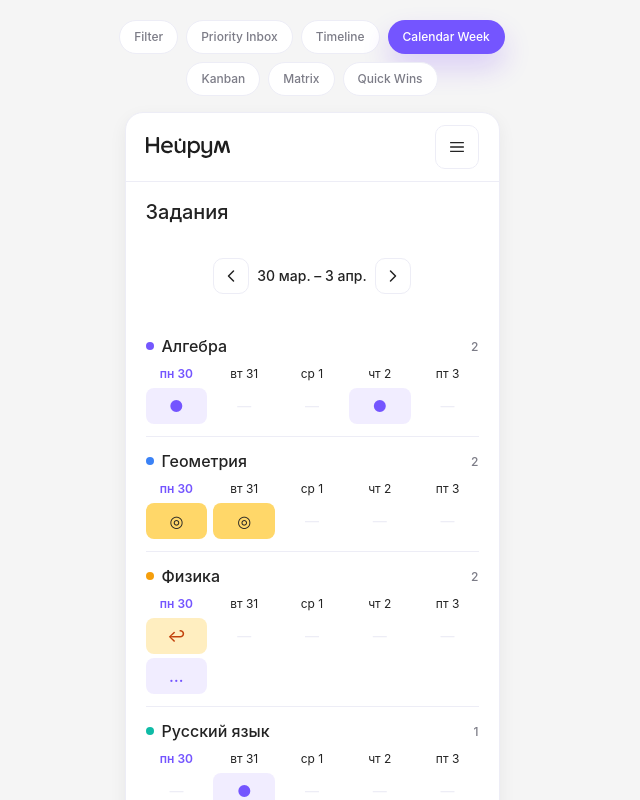
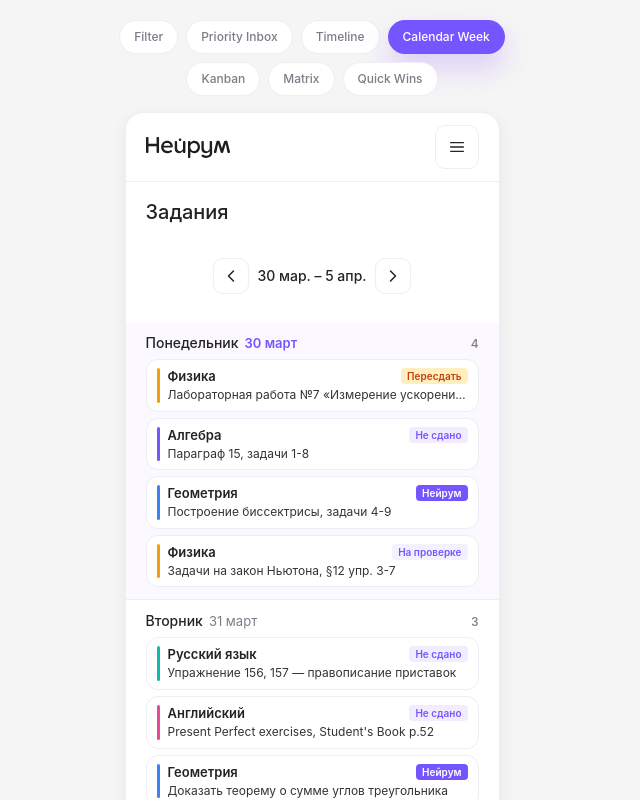
Before and after one commit to nikit34/neuroom-homework-density-prototypes, a React (Vite) app: page /neuroom-homework-density-prototypes/calendar in a window 1280 px wide. Shown: the top 800 px of the page, without its empty margins (328-968 px from the left). Built offline with nearby package versions, Linux system fonts and the light colour scheme.

Commit message:
Calendar: unified day list. Matrix: red missed cells, purple neuroom. Fix modal width.

```diff
--- a/src/VariantCalendarWeek.tsx
+++ b/src/VariantCalendarWeek.tsx
@@ -1,10 +1,9 @@
 import { useState, useMemo } from "react";
 import { HOMEWORK_LIST, SUBJECTS, isOverdue, type HomeworkItem } from "./mockData";
 
-/* ── Variant: Calendar Week (Journal-style) ──
-   Навигация по неделям ← / →
-   Строки = предметы, колонки = будние дни (Пн-Пт)
-   Ячейки: статус ДЗ в виде цветных плиток
+/* ── Variant: Calendar Week ──
+   Один календарь на все предметы.
+   Строки = дни недели, в каждом дне — список ДЗ с цветной меткой предмета.
 */
 
 interface VariantCalendarWeekProps {
@@ -35,24 +34,23 @@ function formatShortDate(d: Date): string {
   return d.toLocaleDateString("ru-RU", { day: "numeric", month: "short" });
 }
 
-function formatDayLabel(d: Date): string {
-  const weekday = d.toLocaleDateString("ru-RU", { weekday: "short" });
-  return `${weekday} ${d.getDate()}`;
-}
-
 function isToday(d: Date): boolean {
   const now = new Date();
   return d.getFullYear() === now.getFullYear() && d.getMonth() === now.getMonth() && d.getDate() === now.getDate();
 }
 
-function statusCell(hw: HomeworkItem): { label: string; cls: string } {
-  if (isOverdue(hw)) return { label: "!", cls: "cal2-cell--missed" };
+function subjectColor(subjectId: number): string {
+  return SUBJECTS.find((s) => s.id === subjectId)?.color ?? "#999";
+}
+
+function statusBadge(hw: HomeworkItem): { text: string; cls: string } {
+  if (isOverdue(hw)) return { text: "Просрочено", cls: "cal3-badge--missed" };
   switch (hw.status) {
-    case 40: return { label: hw.estimate ? String(hw.estimate) : "✓", cls: "cal2-cell--done" };
-    case 25: return { label: "↩", cls: "cal2-cell--resend" };
-    case 20: return { label: "◎", cls: "cal2-cell--neuroom" };
-    case 30: return { label: "…", cls: "cal2-cell--review" };
-    default: return { label: "●", cls: "cal2-cell--new" };
+    case 40: return { text: hw.estimate ? `Оценка: ${hw.estimate}` : "Проверено", cls: "cal3-badge--done" };
+    case 25: return { text: "Пересдать", cls: "cal3-badge--resend" };
+    case 20: return { text: "Нейрум", cls: "cal3-badge--neuroom" };
+    case 30: return { text: "На проверке", cls: "cal3-badge--review" };
+    default: return { text: "Не сдано", cls: "cal3-badge--new" };
   }
 }
 
@@ -60,46 +58,28 @@ export default function VariantCalendarWeek({ selectedSubjectId = null, onSelect
   const [weekOffset, setWeekOffset] = useState(0);
 
   const weekStart = useMemo(() => addDays(getWeekStart(new Date()), weekOffset * 7), [weekOffset]);
-  const weekDays = useMemo(() => Array.from({ length: 5 }, (_, i) => addDays(weekStart, i)), [weekStart]);
-  const weekEnd = weekDays[4];
+  const weekDays = useMemo(() => Array.from({ length: 7 }, (_, i) => addDays(weekStart, i)), [weekStart]);
+  const weekEnd = weekDays[6];
 
   const homework = useMemo(() => {
-    let list = HOMEWORK_LIST;
-    if (selectedSubjectId !== null) list = list.filter((hw) => hw.subjectId === selectedSubjectId);
-    return list;
+    if (selectedSubjectId === null) return HOMEWORK_LIST;
+    return HOMEWORK_LIST.filter((hw) => hw.subjectId === selectedSubjectId);
   }, [selectedSubjectId]);
 
-  const hwMap = useMemo(() => {
+  const hwByDate = useMemo(() => {
     const map = new Map<string, HomeworkItem[]>();
     for (const hw of homework) {
       const d = new Date(hw.deadlineAt);
-      const key = `${hw.subjectId}:${dateKey(d)}`;
+      const key = dateKey(d);
       if (!map.has(key)) map.set(key, []);
       map.get(key)!.push(hw);
     }
     return map;
   }, [homework]);
 
-  const activeSubjects = useMemo(() => {
-    const ids = new Set(homework.map((hw) => hw.subjectId));
-    return SUBJECTS.filter((s) => ids.has(s.id));
-  }, [homework]);
-
-  const subjectWeekCount = useMemo(() => {
-    const counts = new Map<number, number>();
-    for (const subj of activeSubjects) {
-      let count = 0;
-      for (const day of weekDays) {
-        const items = hwMap.get(`${subj.id}:${dateKey(day)}`) ?? [];
-        count += items.length;
-      }
-      counts.set(subj.id, count);
-    }
-    return counts;
-  }, [activeSubjects, weekDays, hwMap]);
-
   return (
     <div className="variant">
+      {/* Nav */}
       <div className="cal2-nav">
         <button className="cal2-nav__btn" onClick={() => setWeekOffset((o) => o - 1)} type="button">
           <svg width="20" height="20" viewBox="0 0 20 20" fill="none">
@@ -116,47 +96,53 @@ export default function VariantCalendarWeek({ selectedSubjectId = null, onSelect
         </button>
       </div>
 
-      <div className="cal2-rows">
-        {activeSubjects.map((subj) => {
-          const weekCount = subjectWeekCount.get(subj.id) ?? 0;
+      {/* Days */}
+      <div className="cal3-days">
+        {weekDays.map((day) => {
+          const dk = dateKey(day);
+          const items = hwByDate.get(dk) ?? [];
+          const today = isToday(day);
+          const weekday = day.toLocaleDateString("ru-RU", { weekday: "long" });
+          const dayNum = day.getDate();
+          const month = day.toLocaleDateString("ru-RU", { month: "short" });
+
           return (
-            <div key={subj.id} className="cal2-row">
-              <div className="cal2-row__header">
-                <span className="cal2-row__dot" style={{ background: subj.color }} />
-                <span className="cal2-row__name">{subj.name}</span>
-                {weekCount > 0 && <span className="cal2-row__count">{weekCount}</span>}
+            <div key={dk} className={`cal3-day ${today ? "cal3-day--today" : ""}`}>
+              <div className="cal3-day__header">
+                <span className="cal3-day__weekday">{weekday}</span>
+                <span className={`cal3-day__date ${today ? "cal3-day__date--today" : ""}`}>{dayNum} {month}</span>
+                {items.length > 0 && <span className="cal3-day__count">{items.length}</span>}
               </div>
-              <div className="cal2-row__days">
-                {weekDays.map((day) => {
-                  const key = `${subj.id}:${dateKey(day)}`;
-                  const items = hwMap.get(key) ?? [];
-                  const today = isToday(day);
-                  return (
-                    <div key={dateKey(day)} className={`cal2-day ${today ? "cal2-day--today" : ""}`}>
-                      <span className="cal2-day__label">{formatDayLabel(day)}</span>
-                      <div className="cal2-day__cells">
-                        {items.length === 0 && <div className="cal2-cell cal2-cell--empty">—</div>}
-                        {items.map((hw) => {
-                          const st = statusCell(hw);
-                          return (
-                            <div key={hw.id} className={`cal2-cell ${st.cls}`} onClick={() => onSelect?.(hw)}>
-                              {st.label}
-                            </div>
-                          );
-                        })}
+
+              {items.length === 0 ? (
+                <div className="cal3-empty">Нет заданий</div>
+              ) : (
+                <div className="cal3-items">
+                  {items.map((hw) => {
+                    const badge = statusBadge(hw);
+                    return (
+                      <div
+                        key={hw.id}
+                        className="cal3-item"
+                        onClick={() => onSelect?.(hw)}
+                      >
+                        <div className="cal3-item__bar" style={{ background: subjectColor(hw.subjectId) }} />
+                        <div className="cal3-item__body">
+                          <div className="cal3-item__top">
+                            <span className="cal3-item__subject">{hw.subject}</span>
+                            <span className={`cal3-badge ${badge.cls}`}>{badge.text}</span>
+                          </div>
+                          <span className="cal3-item__desc">{hw.description}</span>
+                        </div>
                       </div>
-                    </div>
-                  );
-                })}
-              </div>
+                    );
+                  })}
+                </div>
+              )}
             </div>
           );
         })}
       </div>
-
-      {activeSubjects.length === 0 && (
-        <div className="empty-state">Нет заданий на эту неделю</div>
-      )}
     </div>
   );
 }
--- a/src/styles.css
+++ b/src/styles.css
@@ -89,6 +89,7 @@ button {
 }
 
 .proto-phone {
+  position: relative;
   width: min(100%, 375px);
   min-height: 812px;
   background: var(--surface);
@@ -1026,6 +1027,144 @@ button {
 }
 
 /* ═══════════════════════════════════════════════════
+   Calendar v3 — unified day list
+   ═══════════════════════════════════════════════════ */
+
+.cal3-days {
+  display: flex;
+  flex-direction: column;
+  gap: 0;
+}
+
+.cal3-day {
+  padding: 12px 0;
+  border-bottom: 1px solid var(--border);
+}
+
+.cal3-day:last-child {
+  border-bottom: none;
+}
+
+.cal3-day--today {
+  background: rgba(116, 85, 255, 0.03);
+  margin: 0 -20px;
+  padding: 12px 20px;
+  border-radius: 0;
+}
+
+.cal3-day__header {
+  display: flex;
+  align-items: baseline;
+  gap: 6px;
+  margin-bottom: 8px;
+}
+
+.cal3-day__weekday {
+  font-size: 14px;
+  font-weight: 500;
+  color: var(--text);
+  text-transform: capitalize;
+}
+
+.cal3-day__date {
+  font-size: 13px;
+  font-weight: 400;
+  color: var(--text-subtle);
+}
+
+.cal3-day__date--today {
+  color: var(--purple);
+  font-weight: 600;
+}
+
+.cal3-day__count {
+  margin-left: auto;
+  font-size: 12px;
+  font-weight: 500;
+  color: var(--text-subtle);
+}
+
+.cal3-empty {
+  font-size: 13px;
+  color: var(--border-strong);
+  padding: 2px 0;
+}
+
+.cal3-items {
+  display: flex;
+  flex-direction: column;
+  gap: 6px;
+}
+
+.cal3-item {
+  display: flex;
+  gap: 8px;
+  padding: 8px 10px;
+  border: 1px solid var(--border);
+  border-radius: 12px;
+  background: var(--surface);
+  cursor: pointer;
+  transition: transform 0.15s, box-shadow 0.15s;
+}
+
+.cal3-item:hover {
+  transform: translateY(-1px);
+  box-shadow: 0 6px 16px rgba(99, 77, 163, 0.08);
+}
+
+.cal3-item__bar {
+  width: 3px;
+  border-radius: 2px;
+  flex-shrink: 0;
+  align-self: stretch;
+}
+
+.cal3-item__body {
+  flex: 1;
+  min-width: 0;
+  display: flex;
+  flex-direction: column;
+  gap: 3px;
+}
+
+.cal3-item__top {
+  display: flex;
+  align-items: center;
+  gap: 6px;
+}
+
+.cal3-item__subject {
+  font-size: 13px;
+  font-weight: 600;
+  color: var(--text);
+}
+
+.cal3-badge {
+  font-size: 10px;
+  font-weight: 600;
+  padding: 2px 6px;
+  border-radius: 4px;
+  white-space: nowrap;
+  margin-left: auto;
+}
+
+.cal3-badge--new { background: rgba(116, 85, 255, 0.1); color: var(--purple); }
+.cal3-badge--missed { background: #d45757; color: #fff; }
+.cal3-badge--resend { background: #ffeec0; color: #c2410b; }
+.cal3-badge--neuroom { background: var(--purple); color: #fff; }
+.cal3-badge--review { background: rgba(116, 85, 255, 0.08); color: var(--purple); }
+.cal3-badge--done { background: var(--green-soft); color: var(--green); }
+
+.cal3-item__desc {
+  font-size: 12px;
+  color: var(--text-muted);
+  line-height: 1.3;
+  white-space: nowrap;
+  overflow: hidden;
+  text-overflow: ellipsis;
+}
+
+/* ═══════════════════════════════════════════════════
    Kanban (snap-scroll mobile)
    ═══════════════════════════════════════════════════ */
 
@@ -1357,8 +1496,8 @@ button {
   box-shadow: 0 4px 10px rgba(0, 0, 0, 0.1);
 }
 
-/* Optimal highlight — green pulse */
-.mtx2-pip--optimal {
+/* Optimal highlight — green pulse (not on missed/resend) */
+.mtx2-pip--optimal:not(.mtx2--missed):not(.mtx2--resend) {
   background: #d4ffdc !important;
   color: #07be7e !important;
   box-shadow: 0 0 0 0 rgba(7, 190, 126, 0.4);
@@ -1386,8 +1525,8 @@ button {
 }
 
 .mtx2--missed {
-  background: #ffd5d1;
-  color: #b91c1b;
+  background: #d45757;
+  color: #ffffff;
 }
 
 .mtx2--resend {
@@ -1396,8 +1535,8 @@ button {
 }
 
 .mtx2--neuroom {
-  background: var(--orange);
-  color: var(--text);
+  background: var(--purple);
+  color: #ffffff;
 }
 
 .mtx2--review {
@@ -1751,16 +1890,18 @@ button {
    ═══════════════════════════════════════════════════ */
 
 .detail-overlay {
-  position: absolute;
+  position: fixed;
   inset: 0;
   background: rgba(35, 35, 35, 0.4);
   z-index: 100;
   display: flex;
   align-items: flex-end;
+  justify-content: center;
 }
 
 .detail-modal {
   width: 100%;
+  max-width: 375px;
   max-height: 92%;
   background: var(--surface);
   border-radius: 20px 20px 0 0;
```
